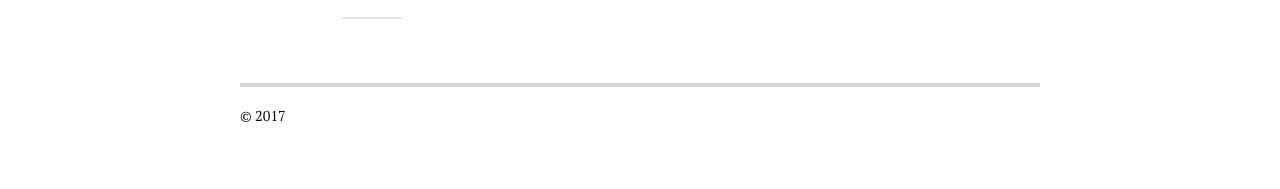
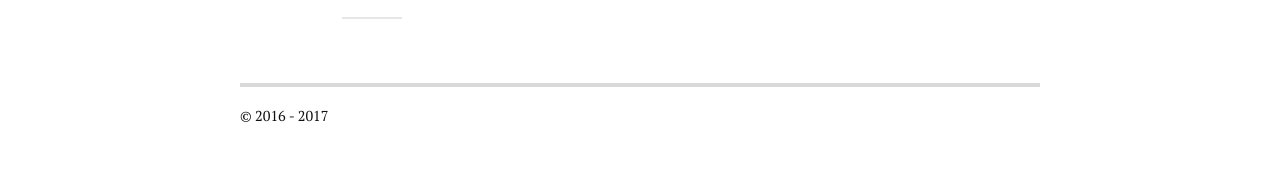
Before and after one commit to prashant-jadhav/herSite, a Jekyll site: the page built from index.html, in a window 1280 px wide. Shown: the part 923-1112 px from the top of the page. Built offline with Jekyll 4.4.1, drawn with Linux system fonts in a browser that asks for light colours; nearby versions of some CDN libraries; the list of posts is cut into pages by our own code.

Commit message:
footer updated

```diff
--- a/_includes/footer.html
+++ b/_includes/footer.html
@@ -1,6 +1,6 @@
 <div class="footer">
    <div class="container">
-      <p class="copy">&copy; {{ site.time | date: '%Y' }}</p>
+      <p class="copy">&copy; 2016 - {{ site.time | date: '%Y' }}</p>
 
       <div class="footer-links">
          <ul class="noList">
```
